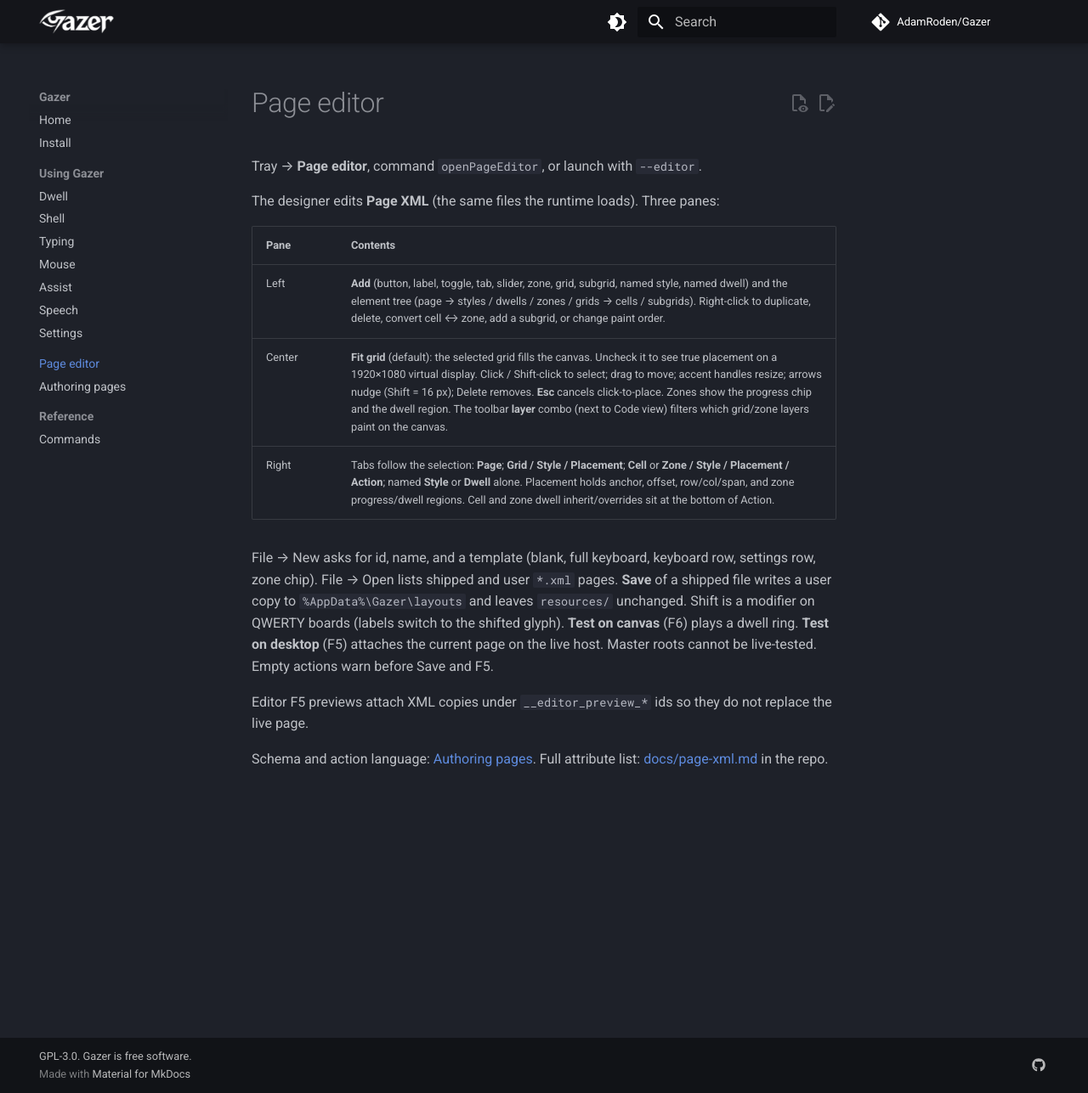
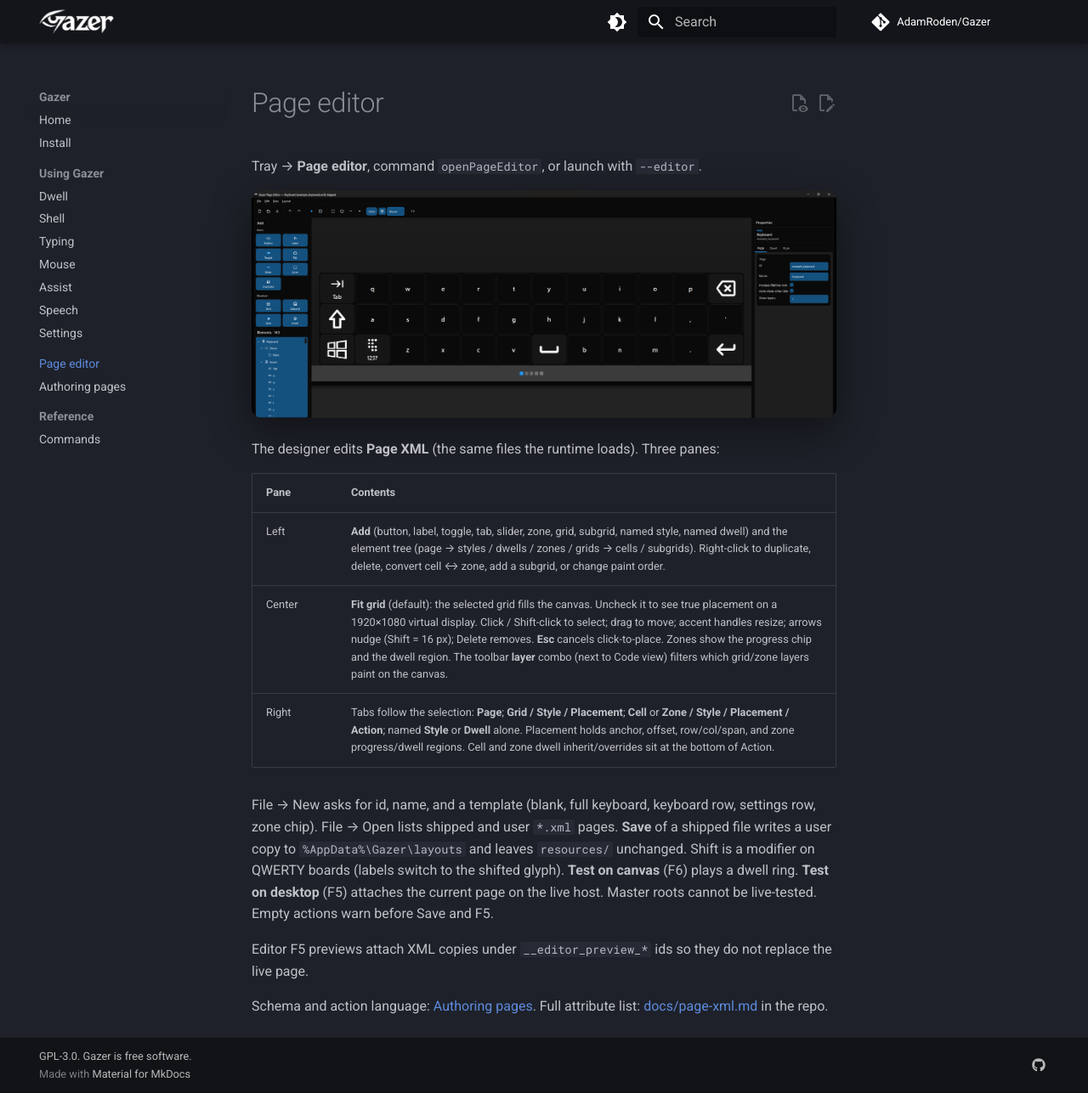
Before and after one commit to AdamRoden/Gazer, an MkDocs documentation site: the page built from website/docs/editor.md, in a window 1280 px wide and 1287 px high. Shown: the whole window at 85% size. Built offline with MkDocs 1.6.1 and Material for MkDocs 9.7.7, drawn with Linux system fonts in a browser that asks for light colours; comment, search, counter and statistics services are not loaded.

Commit message:
docs: Add a page editor screenshot
Captured from the live designer with example_keyboard open.

```diff
--- a/website/docs/editor.md
+++ b/website/docs/editor.md
@@ -1,6 +1,8 @@
 # Page editor
 
 Tray → **Page editor**, command `openPageEditor`, or launch with `--editor`.
+
+![The page editor with the compact keyboard open: Add palette and element tree on the left, canvas in the center, Properties on the right](assets/page-editor.png){ .overlay-shot }
 
 The designer edits **Page XML** (the same files the runtime loads). Three panes:
 
```
Also changed, not shown: website/docs/assets/page-editor.png (added).
